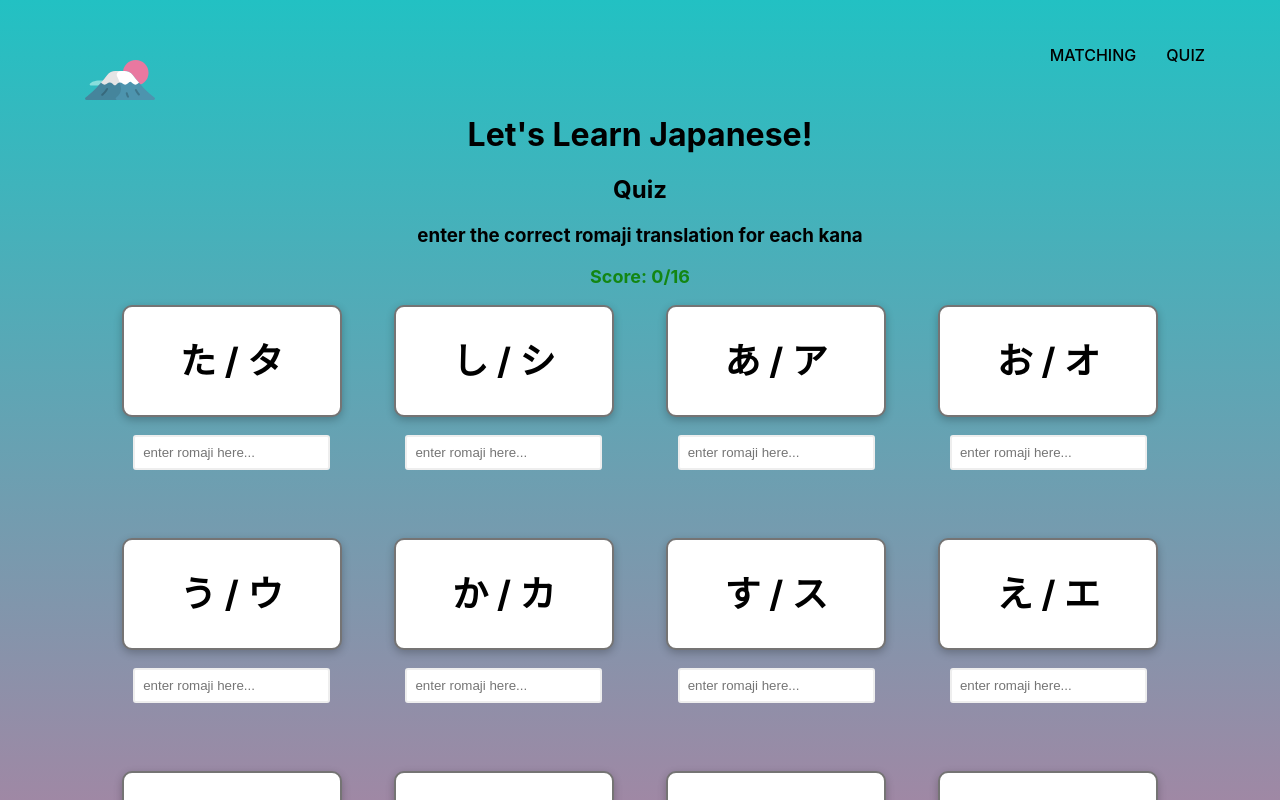
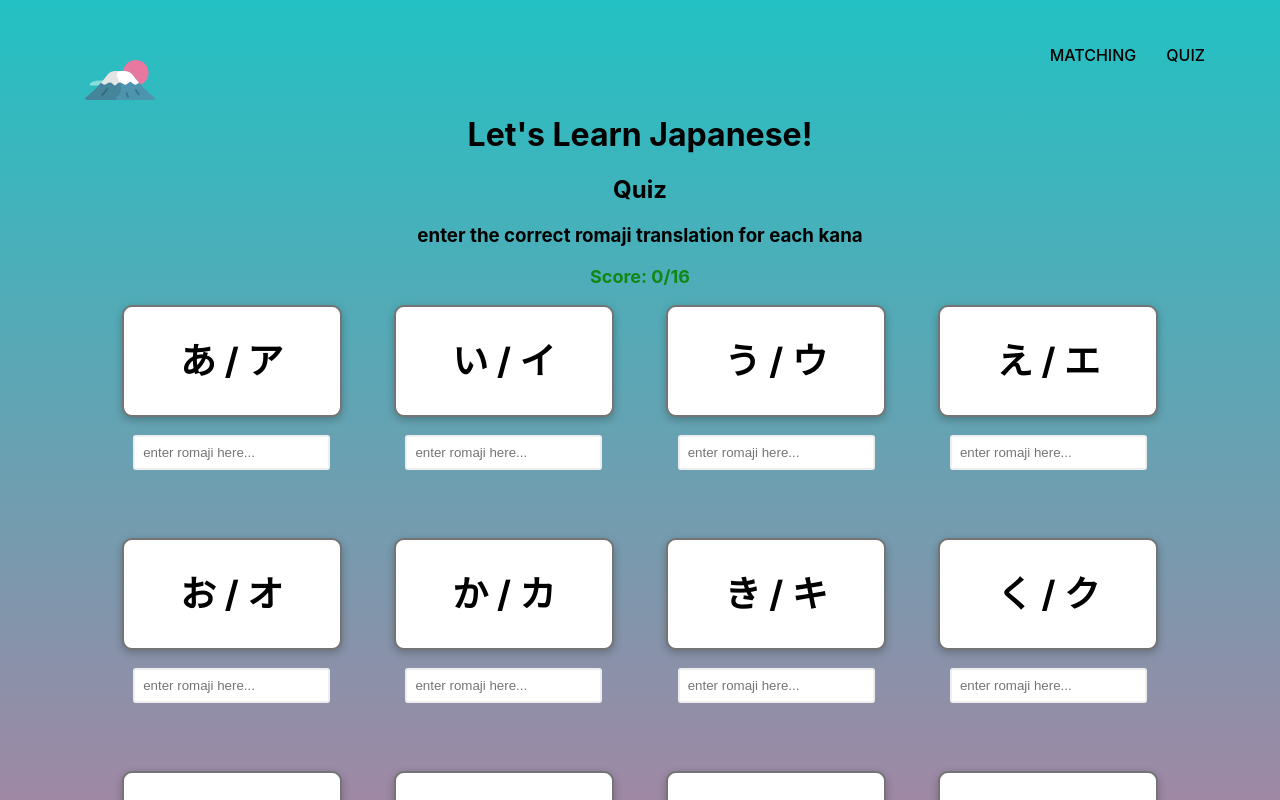
Before and after one commit to olfertc/flashcard-app, a React (Create React App) app: page /quiz in a window 1280 px wide. Shown: the top 800 px of the page. Built offline with nearby package versions, Linux system fonts and the light colour scheme.

Commit message:
feat: working quiz page * fixed quiz not showing correct answers * added matching quiz logic

```diff
--- a/src/App.css
+++ b/src/App.css
@@ -1,6 +1,5 @@
-body {
+.App {
   padding: 20px 60px 40px;
-  text-align: center;
 }
 
 a {
--- a/src/components/matching-card-list/matching-card-list.component.tsx
+++ b/src/components/matching-card-list/matching-card-list.component.tsx
@@ -1,18 +1,37 @@
-import React from 'react';
+import React, { useState } from 'react';
 import MatchingCard from '../matching-card/matching-card.component';
-import { Kana, MatchingKana } from "../../kana.data";
+import { Kana, MatchingKana, QuizKana } from "../../kana.data";
 import './matching-card-list.styles.scss';
 
 type MatchingCardListProps = {
-  kana_chars: MatchingKana[]
+  kana_chars: MatchingKana[],
+  setMatched: (answer: QuizKana) => void
 }
 
-const QuizCardList = ({ kana_chars }: MatchingCardListProps) => {
+const MatchingCardList = ({ kana_chars, setMatched }: MatchingCardListProps) => {
+  const [active, setActive] = useState<MatchingKana>();
+
   const getKanaCards = () => {
     return kana_chars
       .filter((_kana_char: Kana, index: number) => index < 15)
-      .map((kana_char: Kana) => <MatchingCard key={kana_char.id} kana_char={kana_char} />)
+      .map((kana_char: Kana) => <MatchingCard
+        key={kana_char.id}
+        kana_char={kana_char}
+        setActiveCard={setActiveCard}
+        active={active}
+      />)
   }
+
+  const setActiveCard = (card: MatchingKana) => {
+    if (active) {
+      if (active?.id === card.id) {
+        setMatched(card)
+      }
+      return setActive(null);
+    }
+
+    return setActive(card);
+  };
 
   return (
     <div className='matching-card-list'>
@@ -21,4 +40,4 @@ const QuizCardList = ({ kana_chars }: MatchingCardListProps) => {
   );
 }
 
-export default QuizCardList;
+export default MatchingCardList;
--- a/src/components/matching-card/matching-card.component.tsx
+++ b/src/components/matching-card/matching-card.component.tsx
@@ -1,18 +1,21 @@
-import React, { useState } from 'react';
+import React from 'react';
 import { MatchingKana } from "../../kana.data";
 import './matching-card.styles.scss';
 
 type CardProps = {
-  kana_char: MatchingKana
+  kana_char: MatchingKana & { matched?: boolean },
+  setActiveCard: (kana_char: MatchingKana) => void,
+  active: MatchingKana
 }
 
-const MatchingCard = ({ kana_char }: CardProps) => {
-  const [firstSelected, setFirstSelected] = useState();
-  const [secondSelected, setSecondSelected] = useState();
+const MatchingCard = ({ kana_char, setActiveCard, active }: CardProps) => {
+  const onClick = () => {
+    setActiveCard(kana_char);
+  }
 
   return (
-    <div className='matching-card'>
-      <div className='card-front-matching' >
+    <div className="matching-card" onClick={onClick}>
+      <div className={`card-front-matching ${active?.id === kana_char.id ? 'matching-card--active' : ''} ${kana_char?.matched ? 'matching-card--matched' : ''}`}>
         <h2 className="japanese">
           {kana_char.hiragana_char} / {kana_char.katakana_char}
         </h2>
--- a/src/components/matching-card/matching-card.styles.scss
+++ b/src/components/matching-card/matching-card.styles.scss
@@ -45,3 +45,11 @@
 .matching-card {
   margin: auto;
 }
+
+.matching-card--active {
+  border-color: yellow;
+}
+
+.matching-card--matched {
+  border-color: green;
+}
--- a/src/components/quiz-card-list/quiz-card-list.component.tsx
+++ b/src/components/quiz-card-list/quiz-card-list.component.tsx
@@ -1,4 +1,4 @@
-import React, { useEffect, useState } from 'react';
+import React from 'react';
 import QuizCard from '../quiz-card/quiz-card.component';
 import { Kana, QuizKana } from "../../kana.data";
 import './quiz-card-list.styles.scss';
@@ -9,15 +9,8 @@ type QuizCardListProps = {
 }
 
 const QuizCardList = ({ kana_chars, updateAnswer }: QuizCardListProps) => {
-    const [kanaChars, setKanaChars] = useState([])
-
-
-    useEffect(() => {
-        setKanaChars(kana_chars.sort(() => Math.random() - Math.random()).slice(0, 16))
-    }, [])
-
     const getRandomKanaCards = () => {
-        return kanaChars
+        return kana_chars
             .map((kana_char: Kana) => <QuizCard key={kana_char.id} kana_char={kana_char} updateAnswer={updateAnswer} />)
     }
 
--- a/src/components/quiz-card/quiz-card.component.tsx
+++ b/src/components/quiz-card/quiz-card.component.tsx
@@ -1,4 +1,4 @@
-import React from 'react';
+import React, { useState } from 'react';
 import { QuizKana } from "../../kana.data";
 import './quiz-card.styles.scss';
 
@@ -8,6 +8,7 @@ type CardProps = {
 }
 
 const QuizCard = ({ kana_char, updateAnswer }: CardProps) => {
+  const [flipped, setFlipped] = useState(false);
 
   const handleAnswerChanged = ($event: React.ChangeEvent<HTMLInputElement>) => {
     updateAnswer({
@@ -16,12 +17,24 @@ const QuizCard = ({ kana_char, updateAnswer }: CardProps) => {
     })
   }
 
+  const onClick = () => {
+    setFlipped(prev => !prev);
+  }
+
   return (
     <div className='quiz-card'>
-      <div className={`card-front ${kana_char.matched ? 'quiz-card--matched' : ''}`}>
-        <h2 className="japanese">
-          {kana_char.hiragana_char} / {kana_char.katakana_char}
-        </h2>
+      <div className={`card-front ${kana_char.matched ? 'quiz-card--matched' : ''}`} onClick={onClick}>
+        {!flipped && (
+          <h2 className="japanese">
+            {kana_char.hiragana_char} / {kana_char.katakana_char}
+          </h2>
+        )}
+
+        {flipped && (
+          <h2 className="japanese">
+            {kana_char.romaji}
+          </h2>
+        )}
       </div>
       <input
         className='text-input'
--- a/src/components/quiz-card/quiz-card.styles.scss
+++ b/src/components/quiz-card/quiz-card.styles.scss
@@ -12,6 +12,11 @@
   box-shadow: rgba(0, 0, 0, 0.24) 0px 3px 8px;
   background-color: rgb(255, 255, 255);
   user-select: none;
+  cursor: pointer;
+
+  &:hover {
+    background-color: #e8e8e8;
+  }
 }
 
 .quiz-card {
@@ -19,7 +24,11 @@
 }
 
 .quiz-card--matched {
-  border: 3px solid rgb(67, 199, 67);
+  border-color: rgb(67, 199, 67);
+}
+
+.quiz-card--incorrect {
+  border-color: rgb(199, 67, 78);
 }
 
 .text-input {
--- a/src/index.css
+++ b/src/index.css
@@ -7,6 +7,9 @@ body {
   -moz-osx-font-smoothing: grayscale;
   background: rgb(217,103,164);
   background: linear-gradient(0deg, rgba(223,107,149,1) 0%, rgba(34,193,195,1) 100%);
+  text-align: center;
+  background-repeat: no-repeat;
+  min-height: 100vh;
 }
 
 code {
--- a/src/pages/matching-page/matching-page.component.tsx
+++ b/src/pages/matching-page/matching-page.component.tsx
@@ -10,6 +10,20 @@ const MatchingPage = () => {
   const [matchingChars, setMatchingChars] = useState<MatchingKana[]>(KANA_DATA.slice(0, NUM_OF_CARDS));
 
   // setMatchingChars(matchingChars);
+  const setMatched = (card: MatchingKana) => {
+    const matched = matchingChars.map((c: MatchingKana) => {
+      if (c.id === card.id) {
+        return {
+          ...c,
+          matched: true
+        }
+      }
+
+      return c;
+    })
+
+    setMatchingChars(matched)
+  }
 
   return (
     <div className="matching-page">
@@ -17,7 +31,7 @@ const MatchingPage = () => {
       <h2>Matching</h2>
       <h3>click on two cards to match the kana with the romaji translation</h3>
       <span className='score'>Score: {+ "/15"}</span>
-      <MatchingCardList kana_chars={matchingChars} />
+      <MatchingCardList kana_chars={matchingChars} setMatched={setMatched} />
     </div>
   )
 }
```
